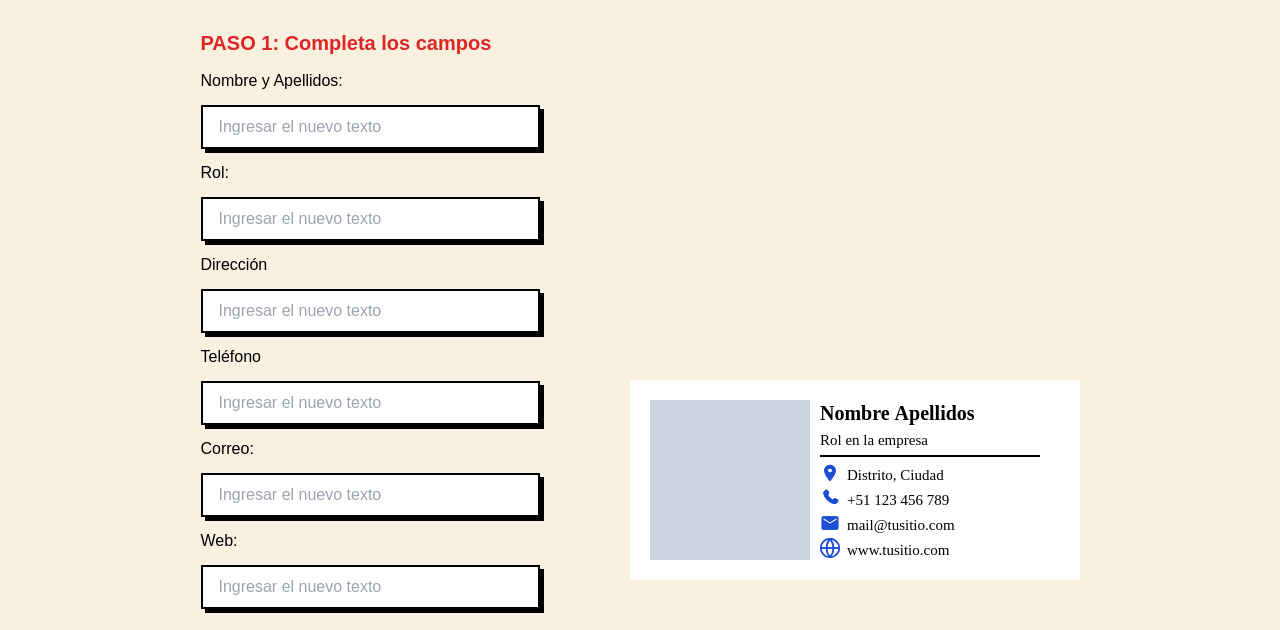
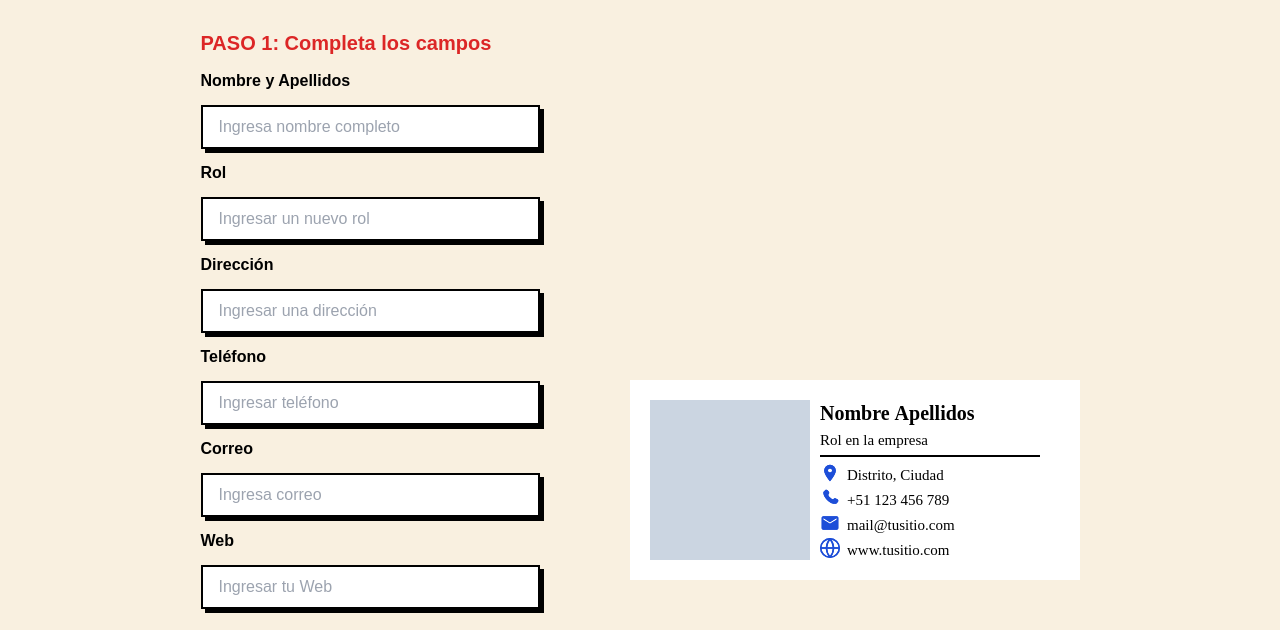
Before and after one commit to mcuyaca/DoggyDomDrawer, an Astro site: page /email in a window 1280 px wide. Shown: the part 147-777 px from the top of the page. Built offline with nearby package versions, Linux system fonts and the light colour scheme; Astro itself is replaced by a stand-in of ours.

Commit message:
organize content

```diff
--- a/src/components/Canvas.astro
+++ b/src/components/Canvas.astro
@@ -15,24 +15,24 @@ import { Image } from "astro:assets";
           PASO 1: Completa los campos
         </h2>
         <InputText
-          label="Título:"
-          placeholder="Ingresar el nuevo texto"
+          label="Título"
+          placeholder="Ingresar un título"
           id="textoInput"
         />
         <InputText
-          label="Dirección:"
-          placeholder="Ingresar el nuevo texto"
+          label="Dirección"
+          placeholder="Ingresa una dirección"
           id="textoInput1"
         />
         <InputText
-          label="Distrito, Ciudad:"
-          placeholder="Ingresar el nuevo texto"
+          label="Distrito, Ciudad"
+          placeholder="Ingresa el distrito, ciudad"
           id="textoInput2"
         />
 
         <InputText
-          label="Mensaje:"
-          placeholder="Ingresar el nuevo texto"
+          label="Mensaje"
+          placeholder="Ingresa un mensaje"
           id="textoInput3"
         />
 
--- a/src/components/CanvasSignature.astro
+++ b/src/components/CanvasSignature.astro
@@ -15,38 +15,34 @@ import { Image } from "astro:assets";
           PASO 1: Completa los campos
         </h2>
         <InputText
-          label="Nombre y Apellidos:"
-          placeholder="Ingresar el nuevo texto"
+          label="Nombre y Apellidos"
+          placeholder="Ingresa nombre completo"
           id="textoInput"
         />
         <InputText
-          label="Rol:"
-          placeholder="Ingresar el nuevo texto"
+          label="Rol"
+          placeholder="Ingresar un nuevo rol"
           id="textoInput1"
         />
 
         <InputText
           label="Dirección"
-          placeholder="Ingresar el nuevo texto"
+          placeholder="Ingresar una dirección"
           id="textoInput2"
         />
         <InputText
           label="Teléfono"
-          placeholder="Ingresar el nuevo texto"
+          placeholder="Ingresar teléfono"
           id="textoInput3"
         />
 
         <InputText
-          label="Correo:"
-          placeholder="Ingresar el nuevo texto"
+          label="Correo"
+          placeholder="Ingresa correo"
           id="textoInput4"
         />
 
-        <InputText
-          label="Web:"
-          placeholder="Ingresar el nuevo texto"
-          id="textoInput5"
-        />
+        <InputText label="Web" placeholder="Ingresar tu Web" id="textoInput5" />
 
         <button
           class="mt-3 border-2 border-black bg-slate-300 px-4 py-2 font-bold shadow-[4px_4px_0px_rgba(0,0,0,1)] focus:bg-rose-300 focus:outline-none"
--- a/src/components/Features.astro
+++ b/src/components/Features.astro
@@ -17,7 +17,7 @@
         </h4>
         <p class="p-4 opacity-80">
           Esta aplicación intuitiva te permite cargar una imagen, completar
-          fácilmente los campos con tus preferencias y descarga tu diseño. Sin
+          fácilmente los campos con tus preferencias y descargar tu diseño. ¡Sin
           pasos complicados!
         </p>
       </div>
@@ -52,8 +52,8 @@
           Mensajes divertidos
         </h4>
         <p class="p-4 opacity-80">
-          Coloca un mensaje, titulo, referencia, identiticador, emoticonos para
-          que tu mapa sea unico 🎉🎈🎉.
+          Coloca un mensaje, título, referencia, identiticador, emoticonos para
+          que tu mapa sea único 🎉🎈🎉.
         </p>
       </div>
     </li>
--- a/src/components/elements/InputText.astro
+++ b/src/components/elements/InputText.astro
@@ -2,9 +2,9 @@
 const { label, placeholder, id, classInput, classLabel } = Astro.props;
 ---
 
-<label class={classLabel} for="textoInput">{label}</label>
+<label class={` font-semibold ${classLabel}`} for="textoInput">{label}</label>
 <input
-  class=`border-2 border-black bg-white p-2.5 px-4 py-2 shadow-[4px_4px_0px_rgba(0,0,0,1)] focus:bg-rose-300 focus:outline-none ${classInput}`
+  class=`border-2 border-black bg-white p-2.5 px-4 pb-2 pt-2 shadow-[4px_4px_0px_rgba(0,0,0,1)] focus:bg-rose-300 focus:outline-none ${classInput}`
   type="text"
   id={id}
   placeholder={placeholder}
```
